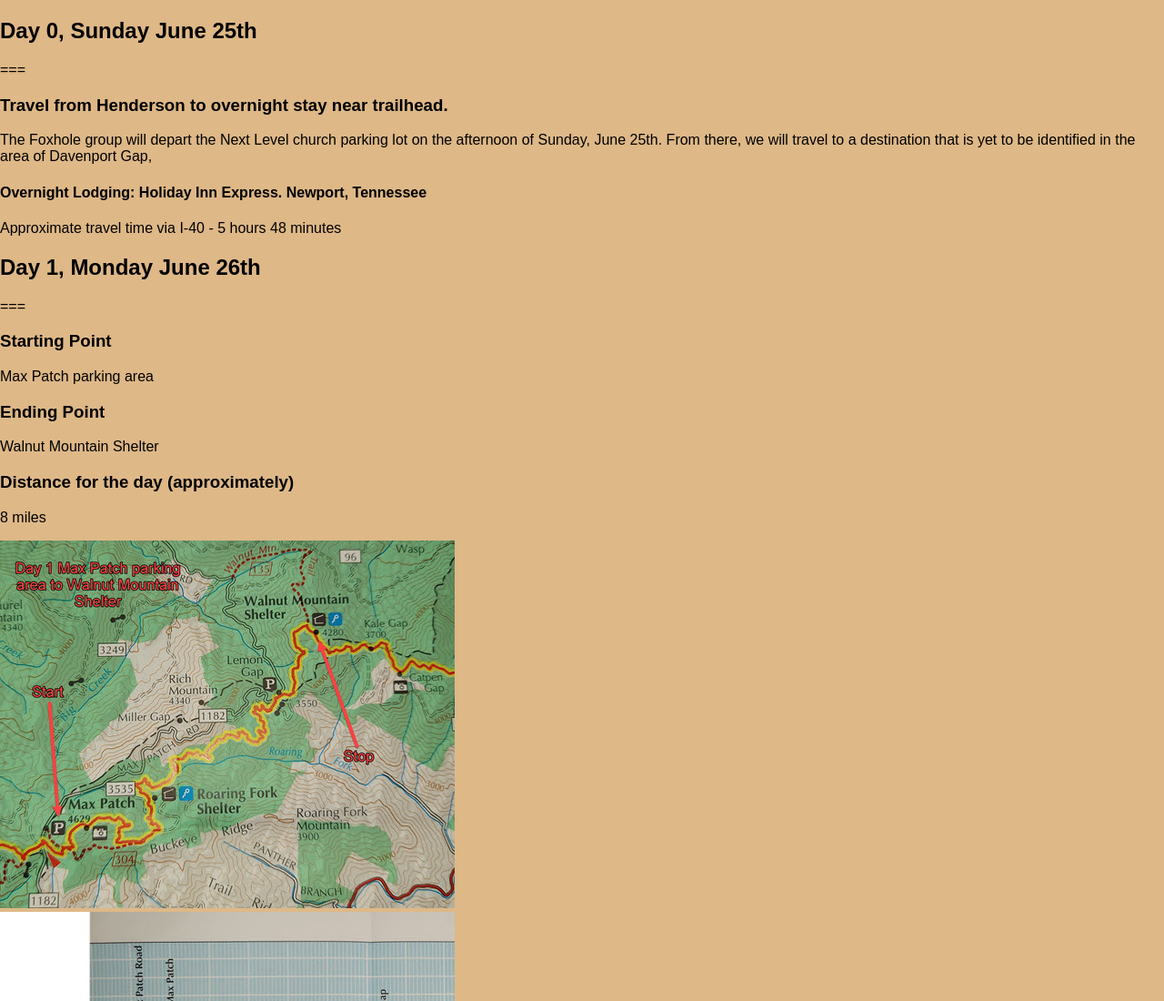
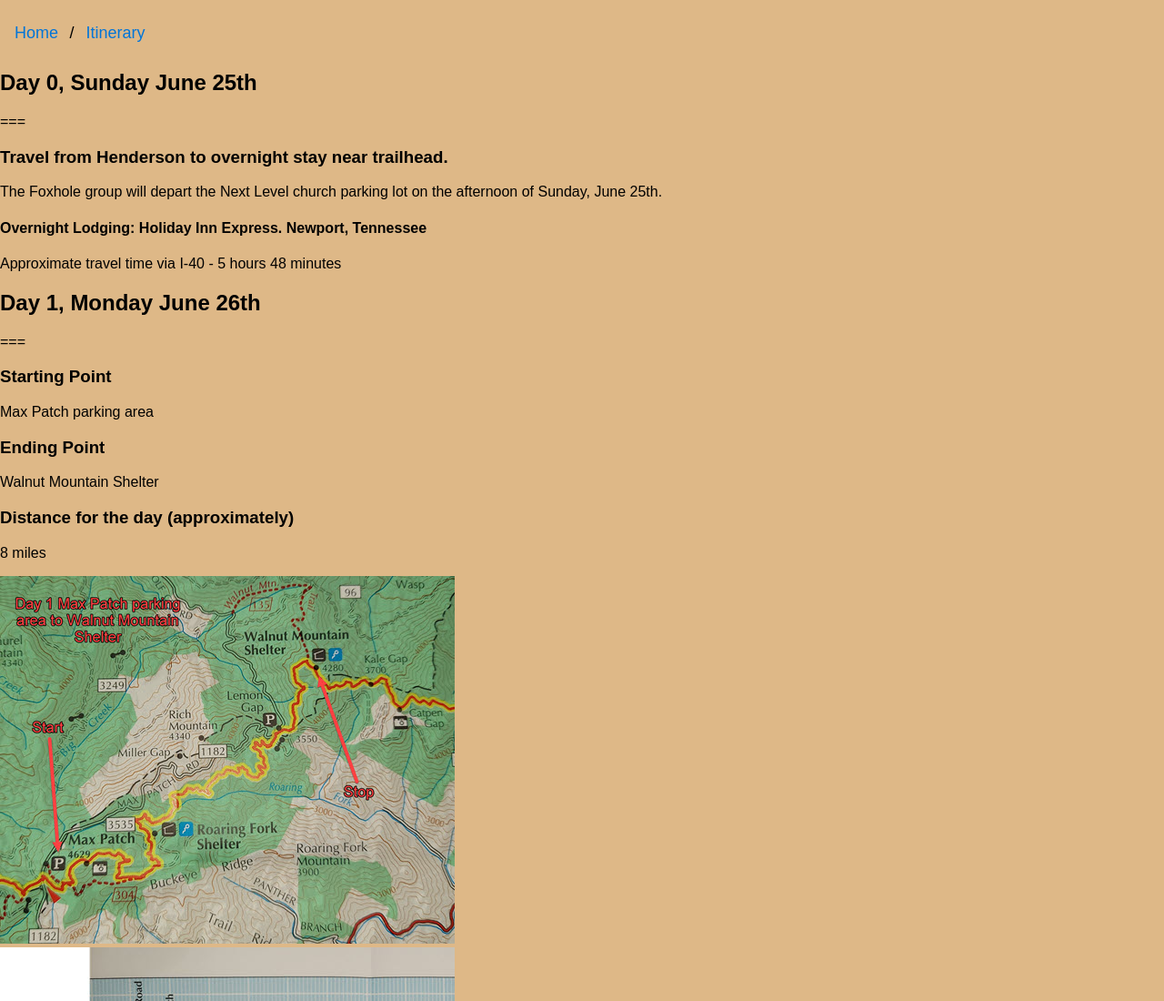
Before and after one commit to BWBoyd/AT_trip, a website: page src/itinerary.html in a window 1280 px wide. Shown: the top 1100 px of the page at 91% size. Drawn offline with Linux system fonts and the light colour scheme.

Commit message:
added breadcrumb and new pages

```diff
--- a/src/itinerary.html
+++ b/src/itinerary.html
@@ -10,10 +10,15 @@
 </head>
 <body>
 
+  <ul class="breadcrumb">
+    <li><a href="index.html">Home</a></li>
+    <li><a href="#">Itinerary</a></li>
+      </ul>
+
 <h2>Day 0, Sunday June 25th</h2>
     <p>===</p>
     <h3>Travel from Henderson to overnight stay near trailhead.</h3>
-    <p>The Foxhole group will depart the Next Level church parking lot on the afternoon of Sunday, June 25th. From there, we will travel to a destination that is yet to be identified in the area of Davenport Gap,</p>
+    <p>The Foxhole group will depart the Next Level church parking lot on the afternoon of Sunday, June 25th.</p>
     <h4><b>Overnight Lodging: Holiday Inn Express. Newport, Tennessee</b></h4>
     <p>Approximate travel time via I-40 - 5 hours 48 minutes</p>
 
--- a/src/styles.css
+++ b/src/styles.css
@@ -23,3 +23,34 @@ main > h1 {
 ul.b {
   list-style-type: square;
 }
+
+ul.breadcrumb {
+  padding: 10px 16px;
+  list-style: none;
+  background-color: DEB887;
+}
+
+/* Display list items side by side */
+ul.breadcrumb li {
+  display: inline;
+  font-size: 18px;
+}
+
+/* Add a slash symbol (/) before/behind each list item */
+ul.breadcrumb li+li:before {
+  padding: 8px;
+  color: black;
+  content: "/\00a0";
+}
+
+/* Add a color to all links inside the list */
+ul.breadcrumb li a {
+  color: #0275d8;
+  text-decoration: none;
+}
+
+/* Add a color on mouse-over */
+ul.breadcrumb li a:hover {
+  color: #01447e;
+  text-decoration: underline;
+}
```
Also changed, not shown: src/Links.html (+6 -0 lines), src/getready.html (added, +34 -0 lines), src/index.html (+1 -0 lines), src/packinglist.html (+6 -0 lines).
